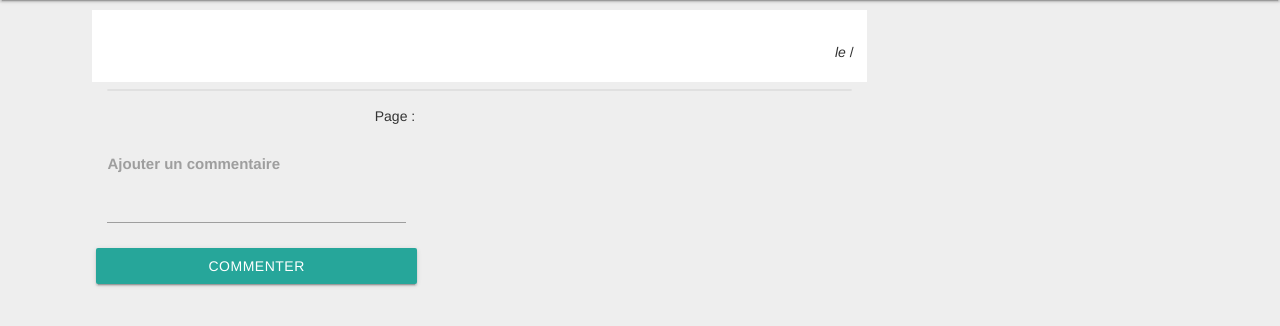
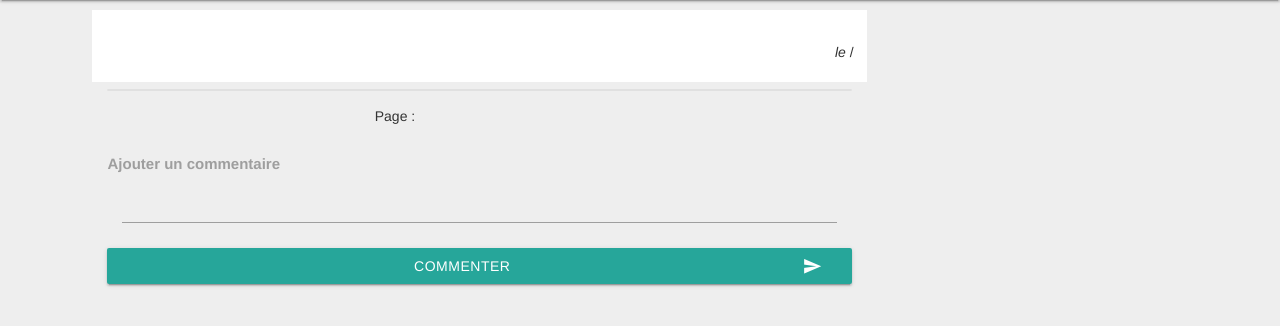
Before and after one commit to Kratz33/smart-up, a PHP site: template app/view/billet/billet.php in a window 1280 px wide. Shown: the part 64-390 px from the top of the page. Run offline with PHP 8.4, Linux system fonts and the light colour scheme; the template is opened without the code that fills it, so the values that code supplies are empty; the visitor is signed in with stand-in values (Sample User, id 1); some libraries are stand-ins or nearby versions.

Commit message:
css add comment

```diff
--- a/app/view/billet/billet.php
+++ b/app/view/billet/billet.php
@@ -77,14 +77,13 @@
         <?php if((isset($_SESSION['userType']) &&  $_SESSION['userType'] == 2) || $_SESSION['userId'] == $billet['utilisateur_id']): ?>
             <div class="col-xs-10 col-xs-offset-1">
                 <form method="post" action="<?php echo $app->urlFor('add_comment', array('id' => $billet['id'])) ?>">
-                    <div class="row">
-                        <div class="input-field col s12">
-                            <textarea id="comment-text-add" class="materialize-textarea" name="comment-text-add" required></textarea>
-                            <label for="comment-text-add">Ajouter un commentaire</label>
-                        </div>
-                        <button class="btn waves-effect waves-light col s12" type="submit" name="action">Commenter
-                        </button>
+                    <div class="input-field col-xs-12">
+                        <textarea id="comment-text-add" class="materialize-textarea" name="comment-text-add" required></textarea>
+                        <label for="comment-text-add">Ajouter un commentaire</label>
                     </div>
+                    <button class="btn waves-effect waves-light col-xs-12" type="submit" name="action">Commenter
+                        <i class="material-icons right">send</i>
+                    </button>
                 </form>
             </div>
         <?php endif; ?>
```
